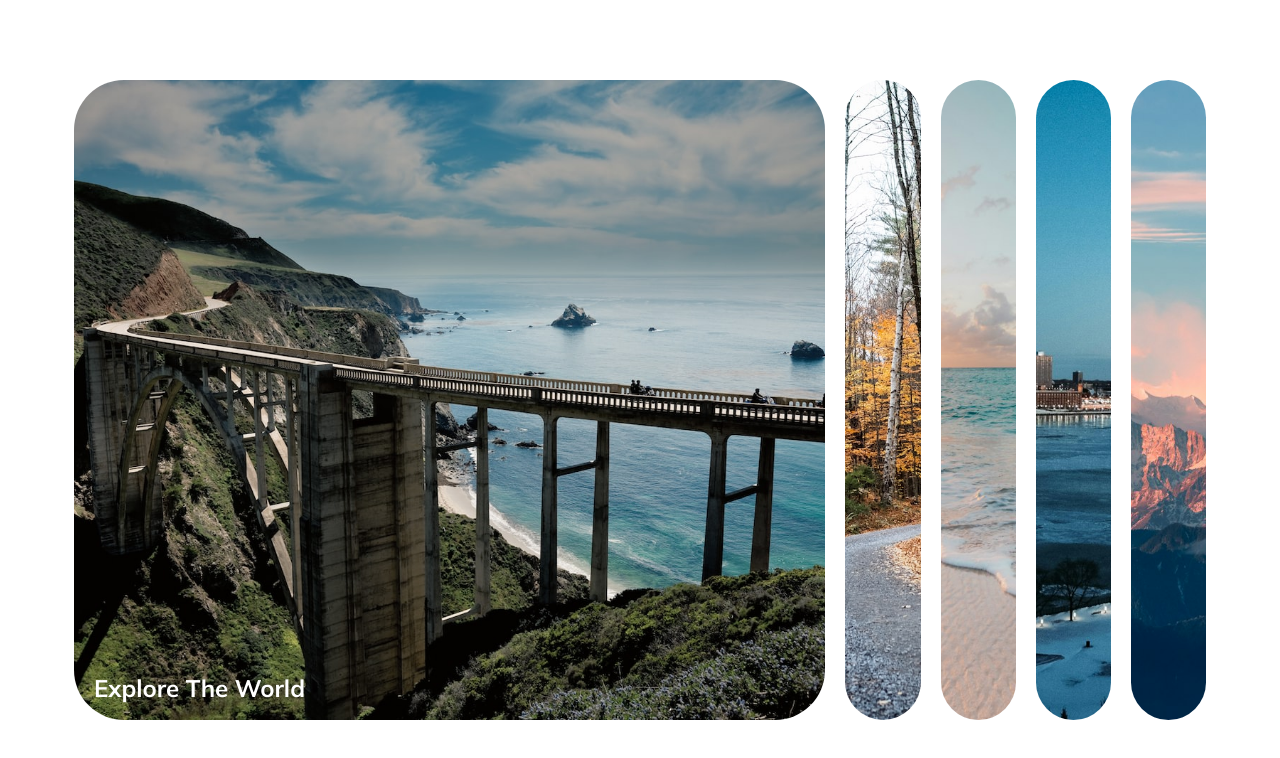
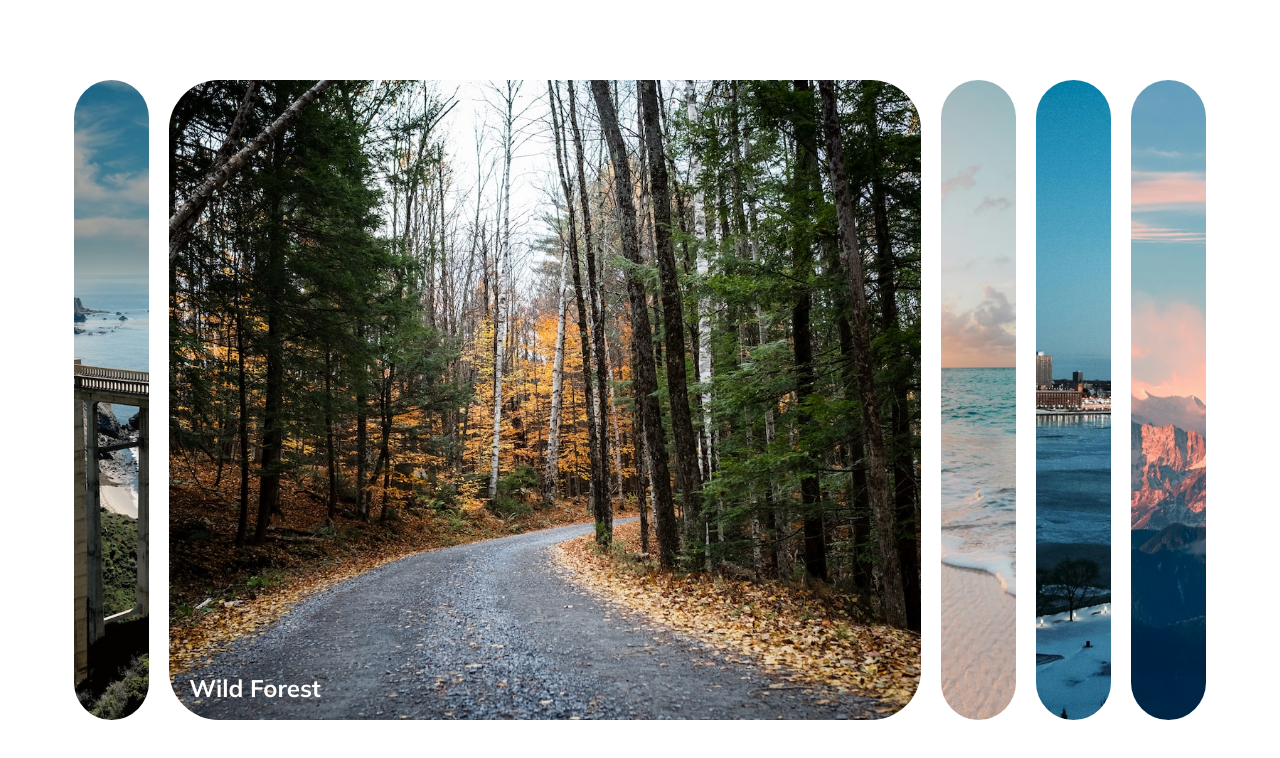
Before and after one commit to ramonnery/50projects50days, a plain HTML site: page expanding-cards/index.html in a window 1280 px wide. Both pictures are taken after a click on the element "Wild Forest". Drawn offline with Linux system fonts and the light colour scheme.

Commit message:
Projeto finalizado

```diff
--- a/expanding-cards/script.js
+++ b/expanding-cards/script.js
@@ -1,8 +1,16 @@
 const images = document.querySelectorAll('.images')
+const texts = document.querySelectorAll('p')
+
+closeImage = () => images.forEach(img => img.classList.remove('image-opened'))
+removeOpacity = () => texts.forEach(p => p.classList.remove('text-activated'))
 
 images.forEach(img => {
-    console.log(img)
     img.addEventListener('click', e => {
-        // Ainda penando pra pensar na lógica
+        if (!img.classList.contains('image-opened')) {
+            closeImage()
+            removeOpacity()
+            img.classList.add('image-opened')
+            img.querySelector('p').classList.add('text-activated')
+        }
     })
 })
--- a/expanding-cards/style.css
+++ b/expanding-cards/style.css
@@ -41,6 +41,7 @@ p {
     position: relative;
     flex: 1;
     cursor: pointer;
+    transition: flex .7s ease-in;
 }
 
 #img0 {
@@ -65,9 +66,10 @@ p {
 
 .text-activated {
     opacity: 1;
+    transition: opacity .7s .2s;
+
 }
 
 .image-opened {
     flex: 10;
-    transition: flex 2s ease-in-out 2s;
 }
```
